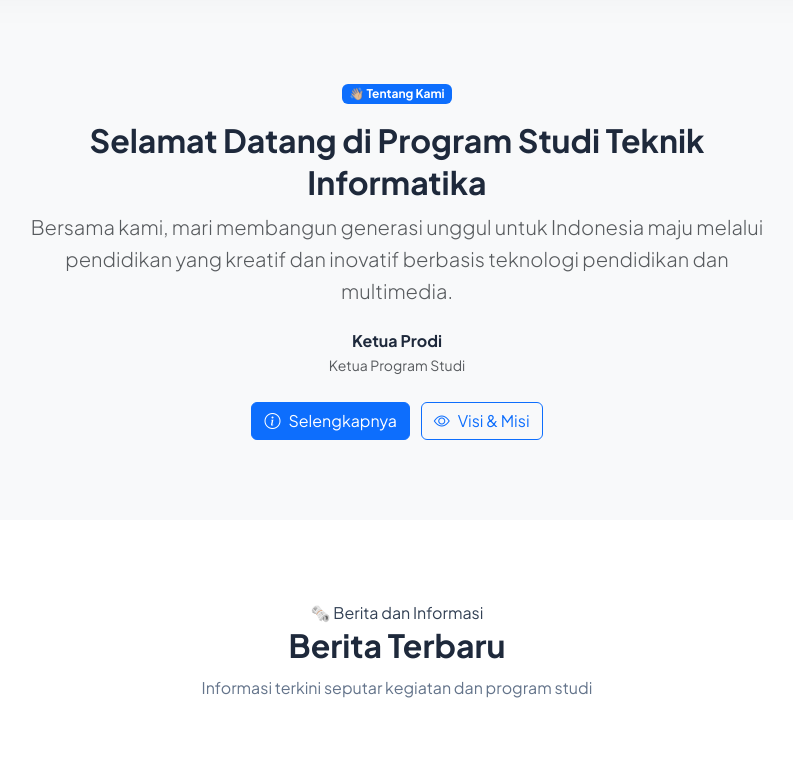
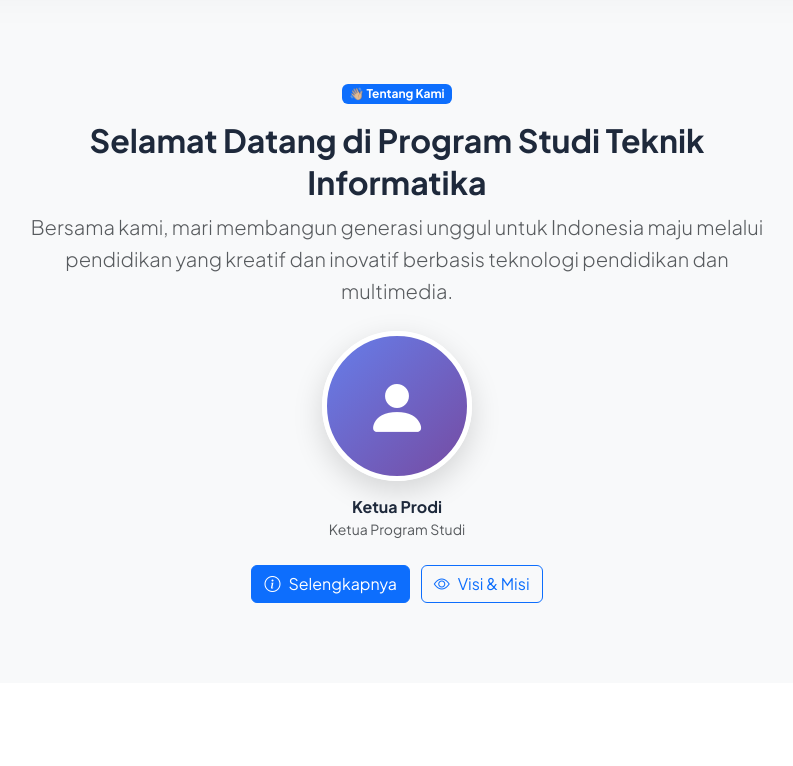
Before and after one commit to meilanaafifm/project_akhir, a Django app: page / in a window 1280 px wide. Shown: the part 1162-1928 px from the top of the page, without its empty margins (243-1036 px from the left). Run offline with Django 5.2, Linux system fonts and the light colour scheme; data comes from the database, SQL or seed files in the repository; data that the repository does not hold is empty.

Commit message:
Add modern rounded kaprodi photo in Tentang Kami section

```diff
--- a/static/css/style.css
+++ b/static/css/style.css
@@ -2279,3 +2279,42 @@
     color: #667eea;
     transform: translateY(-2px);
 }
+
+/* Kaprodi Photo Modern Style */
+.kaprodi-profile {
+    display: flex;
+    flex-direction: column;
+    align-items: center;
+}
+
+.kaprodi-photo-modern {
+    width: 150px;
+    height: 150px;
+    border-radius: 50%;
+    object-fit: cover;
+    border: 5px solid #fff;
+    box-shadow: 0 10px 30px rgba(0, 0, 0, 0.15);
+    transition: transform 0.3s ease, box-shadow 0.3s ease;
+}
+
+.kaprodi-photo-modern:hover {
+    transform: scale(1.05);
+    box-shadow: 0 15px 40px rgba(102, 126, 234, 0.3);
+}
+
+.kaprodi-photo-placeholder {
+    width: 150px;
+    height: 150px;
+    border-radius: 50%;
+    background: linear-gradient(135deg, #667eea 0%, #764ba2 100%);
+    display: flex;
+    align-items: center;
+    justify-content: center;
+    border: 5px solid #fff;
+    box-shadow: 0 10px 30px rgba(0, 0, 0, 0.15);
+}
+
+.kaprodi-photo-placeholder i {
+    font-size: 4rem;
+    color: #fff;
+}
--- a/templates/main/home.html
+++ b/templates/main/home.html
@@ -445,6 +445,9 @@
         </div>
     </div>
 
+
+
+
     <!-- Scroll Indicator -->
     <div class="hero-scroll-indicator">
         <a href="#stats-section">
@@ -515,8 +518,16 @@
                     </p>
                     {% endif %}
 
-                    <div class="mt-4">
-                        <h6 class="mb-0">{{ profil.nama_kaprodi|default:"Ketua Prodi" }}</h6>
+                    <!-- Foto Kaprodi Modern -->
+                    <div class="kaprodi-profile mt-4">
+                        {% if profil and profil.foto_kaprodi %}
+                        <img src="{{ profil.foto_kaprodi.url }}" alt="{{ profil.nama_kaprodi }}" class="kaprodi-photo-modern">
+                        {% else %}
+                        <div class="kaprodi-photo-placeholder">
+                            <i class="bi bi-person-fill"></i>
+                        </div>
+                        {% endif %}
+                        <h6 class="mt-3 mb-0">{{ profil.nama_kaprodi|default:"Ketua Prodi" }}</h6>
                         <small class="text-muted">{{ profil.gelar_kaprodi|default:"Ketua Program Studi" }}</small>
                     </div>
 
```
